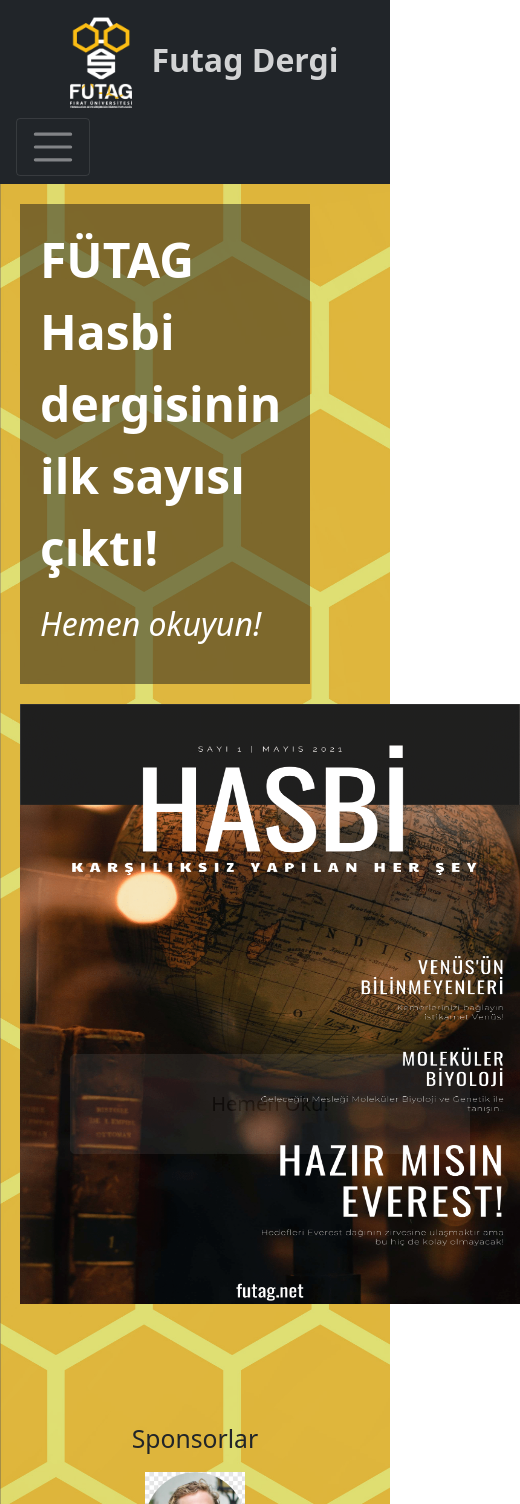
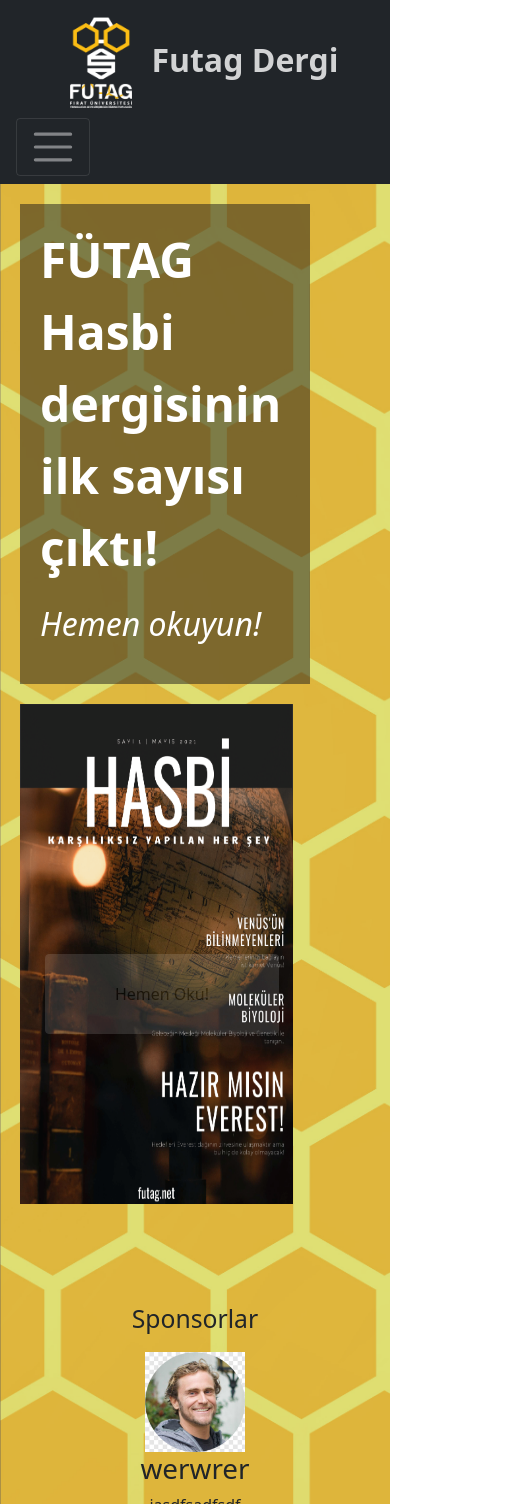
Before and after one commit to FUTAG-Software/Dergi-Websitesi, a React (Create React App) app: page / in a window 390 px wide. Shown: the top 1504 px of the page, 520 px wide, since content can reach past the window. Built offline with nearby package versions, Linux system fonts and the light colour scheme.

Commit message:
fix intro-img width

```diff
--- a/src/App.css
+++ b/src/App.css
@@ -143,15 +143,17 @@
   font-style: italic;
 }
 .intro-img{
+  width: 450px;
+  height: 500px;
 }
 
 .read-button{
   position: relative;
   align-content: center;
-  height: 100px;
+  height: 80px;
   width: 400px;
   bottom: 250px;
-  left: 50px;
+  left: 25px;
   animation: flash 5s infinite;
 }
 
@@ -209,3 +211,13 @@
   -webkit-animation-name: fadeInLeft;
   animation-name: fadeInLeft;
 }
+
+@media (max-width: 450px) {
+  .intro-img{
+    width: 70vw;
+  }
+  .read-button{
+    width: 60vw;
+    left: calc(60vw - 37);
+  }
+}
--- a/src/components/Intro.jsx
+++ b/src/components/Intro.jsx
@@ -9,8 +9,8 @@
                 <p className='italic'>Hemen okuyun!</p>
             </div>
             <div className='intro-right'>
-                <img className='intro-img' src={logo} width="500px" height="600px"></img>
-                <Button className='read-button' variant="light" size="lg" width="100">Hemen Oku!</Button>{' '}
+                <img className='intro-img' src={logo} height="600px"></img>
+                <Button className='read-button' variant="light">Hemen Oku!</Button>{' '}
             </div>
         </div>
     )
```
